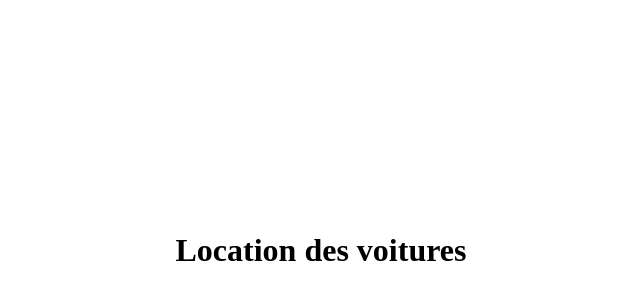
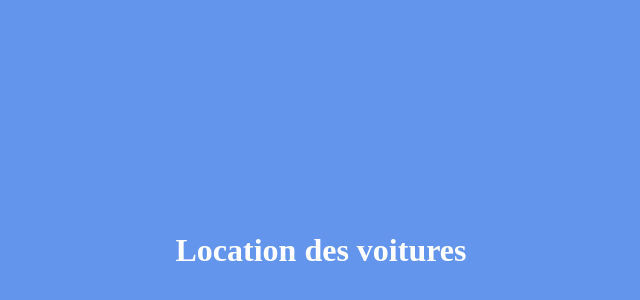
Before and after one commit to Anghaam/locationVoitures, a plain HTML site: page index.html in a window 1280 px wide. Shown: the part 42-342 px from the top of the page, without its empty margins (319-959 px from the left). Drawn offline with Linux system fonts and the light colour scheme.

Commit message:
modif couleur du grand titre

```diff
--- a/index.html
+++ b/index.html
@@ -4,8 +4,8 @@
 	<met charset="utf-8">
 	<title></title>
 </head>
-<body style="background-color: #labc9c">
-	<h1 style="padding-top: 20%; padding-bottom: 20%; text-align:center; "> Location des voitures
+<body style="background-color:#6495ED">
+	<h1 style="padding-top: 20%; padding-bottom: 20%; text-align:center; color:#FFFFFF"> Location des voitures
 	</h1>
 
 </body>
```
